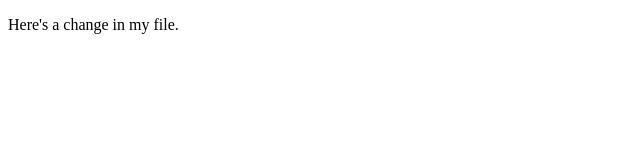
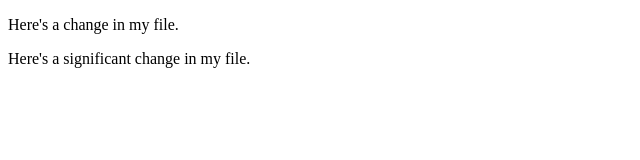
Before and after one commit to dcartledge/lca_class, a plain HTML site: page index.html in a window 1280 px wide. Shown: the whole page, without its empty margins (0-640 px from the left). Drawn offline with Linux system fonts and the light colour scheme.

Commit message:
significant change commit

```diff
--- a/index.html
+++ b/index.html
@@ -8,5 +8,6 @@
 </head>
 <body>
     <p>Here's a change in my file.</p>
+    <p>Here's a significant change in my file.</p>
 </body>
 </html>
```
